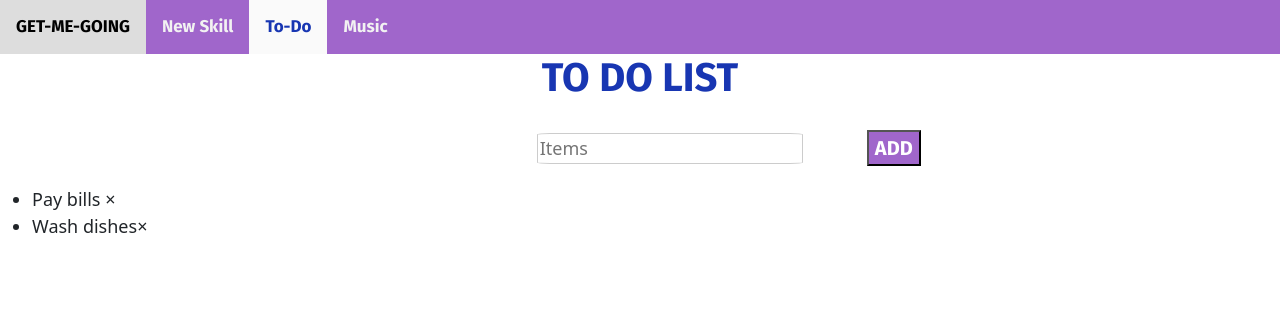
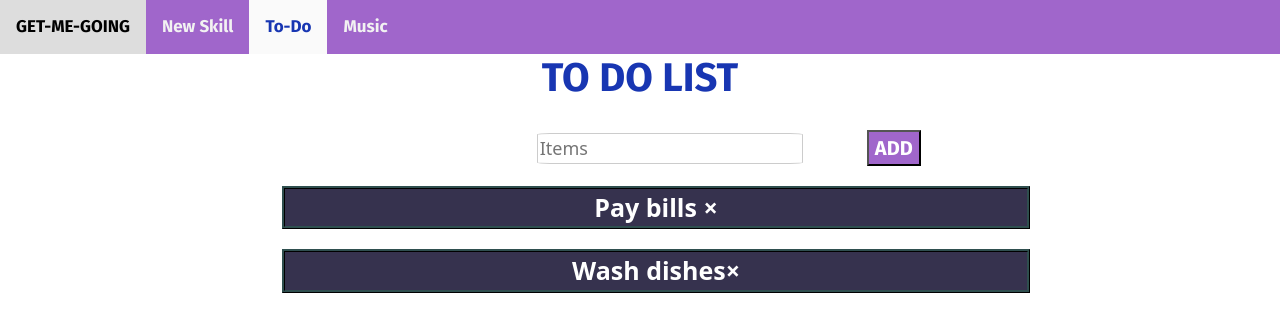
Before and after one commit to thomasfan100/circleSquare, a Flask app: page /toDo/ in a window 1280 px wide. Shown: the top 332 px of the page. Run offline with Flask 2, Linux system fonts and the light colour scheme; some libraries are stand-ins or nearby versions.

Commit message:
style to-do page

```diff
--- a/static/css/toDo.css
+++ b/static/css/toDo.css
@@ -14,13 +14,25 @@ ul {
 }
 
 ul li {
-  cursor: pointer;
-  position: relative;
-  background: white;
   -webkit-user-select: none;
   -moz-user-select: none;
   -ms-user-select: none;
   user-select: none;
+
+  font-size: 25px;
+  color: white;
+  font-weight: bold;
+  text-align: center;
+  margin-bottom: 20px;
+  margin-left: auto;
+  margin-right: auto;
+  list-style: none;
+  width: 60%;
+  background: rgb(54 50 78);
+  border-color: darkslategray;
+  border-style: ridge;
+  cursor: pointer;
+  position: relative;
 }
 
 ul li:hover {
```
